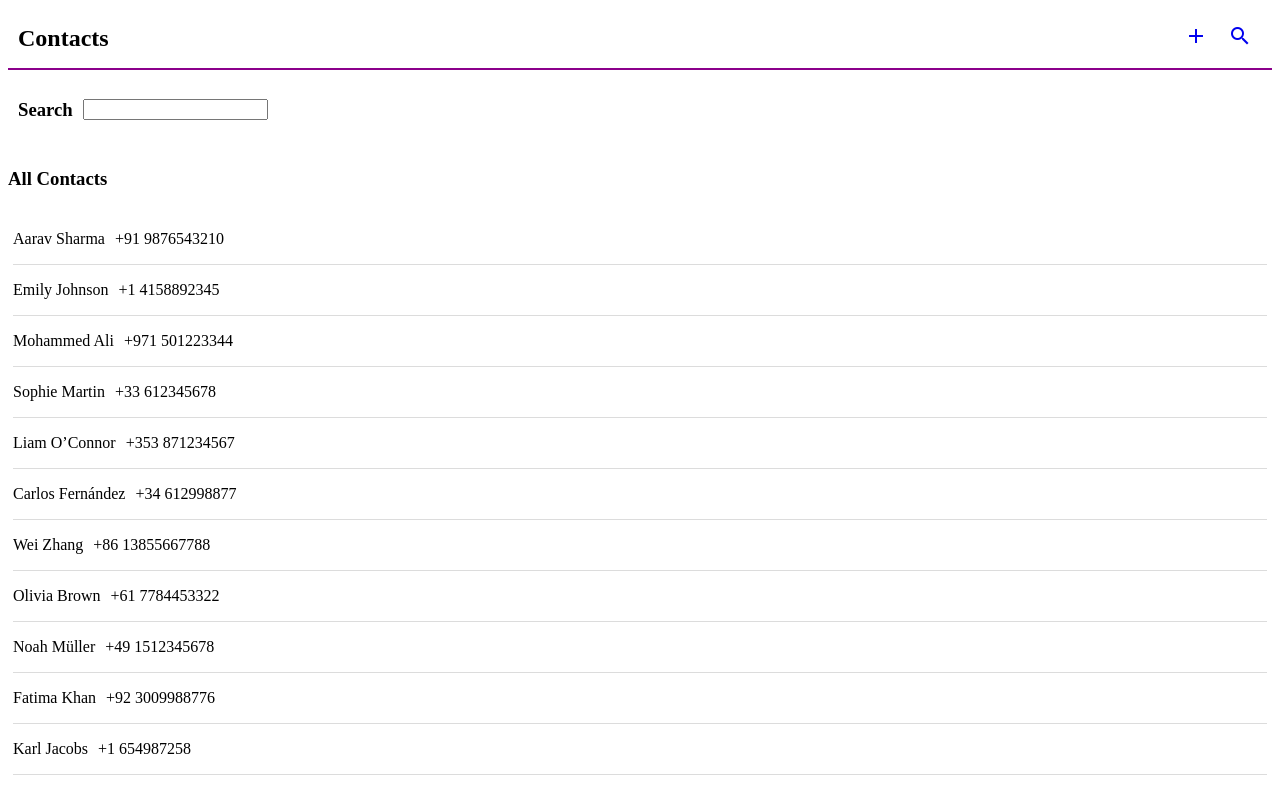
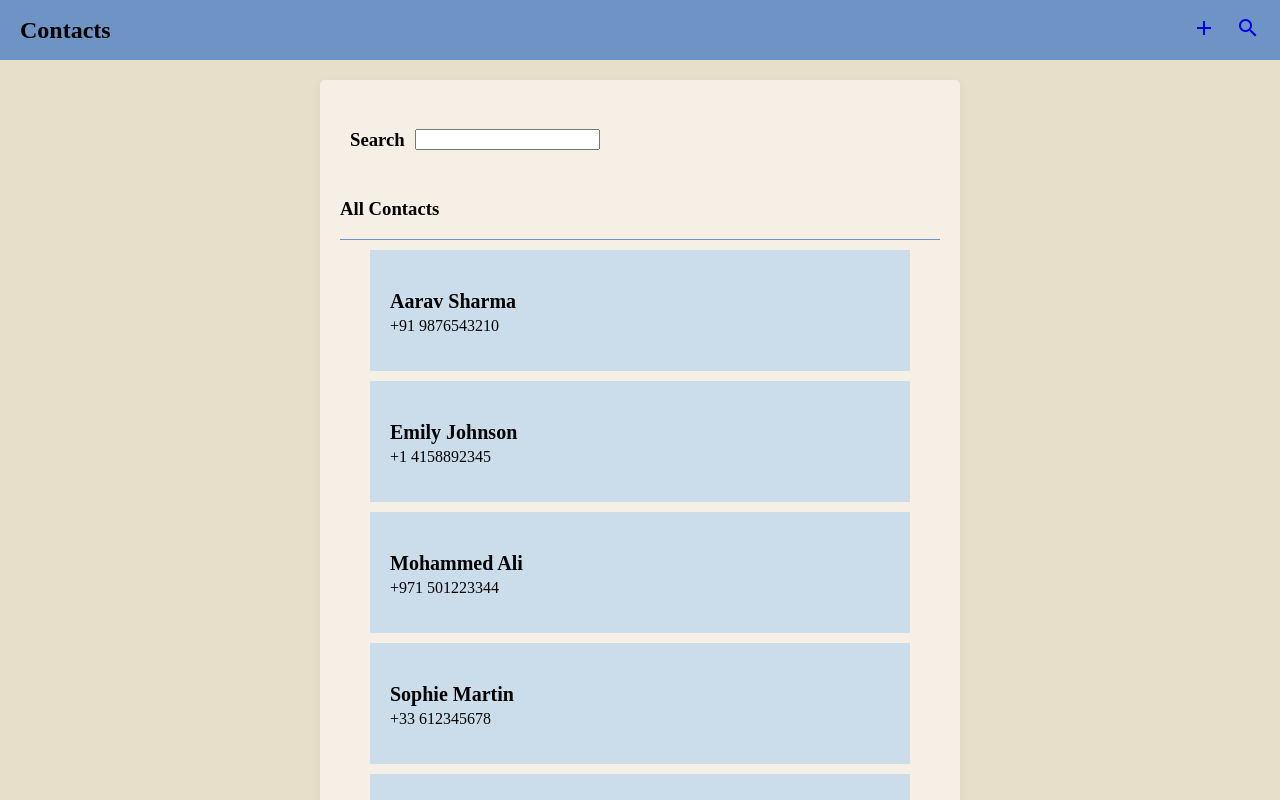
Before and after one commit to manuraj23/contact-directory-application, an Angular app in the folder contact-directory/: page / in a window 1280 px wide. Shown: the top 800 px of the page. Built offline with nearby package versions, Linux system fonts and the light colour scheme.

Commit message:
added styles

```diff
--- a/contact-directory/src/app/add-contact/add-contact.css
+++ b/contact-directory/src/app/add-contact/add-contact.css
@@ -1,5 +1,17 @@
+.formcontainer{
+    background: #F5EFE6;
+    padding: 20px;
+    border-radius: 5px;
+    width: 600px;
+    margin-bottom: 20px;
+    box-shadow: 0px 4px 10px rgba(105, 101, 91, 0.1);
+    margin-top: 80px;
+}
+
+
 .form{
-    display:list-item;
+    display:flex;
+    flex-direction: column;
 }
 
 .form-items{
@@ -11,5 +23,11 @@
 .save-reset-button{
     padding: 10px;
     display: flex;
-    gap: 10px
+    gap: 10px;
 }
+
+button{
+    background-color: #CBDCEB;
+    border-color: #6D94C5;
+    size: 20px;
+}
--- a/contact-directory/src/app/add-contact/add-contact.html
+++ b/contact-directory/src/app/add-contact/add-contact.html
@@ -1,3 +1,4 @@
+<div class="formcontainer">
     <h3>Add Contacts</h3>
 
     <div class="form">
@@ -22,3 +23,4 @@
             </div>
         </form>
     </div>
+</div>
--- a/contact-directory/src/app/app.css
+++ b/contact-directory/src/app/app.css
@@ -0,0 +1,6 @@
+.container{
+    display: flex;
+    justify-content: center;
+    flex-direction: column;
+    align-items: center;
+}
--- a/contact-directory/src/app/app.html
+++ b/contact-directory/src/app/app.html
@@ -1,3 +1,4 @@
 <app-navbar></app-navbar>
-
-<router-outlet></router-outlet>
+<div class="container">
+    <router-outlet></router-outlet>
+</div>
--- a/contact-directory/src/app/navbar/navbar.css
+++ b/contact-directory/src/app/navbar/navbar.css
@@ -1,17 +1,22 @@
-nav{
+.navbar{
     display: flex;
     justify-content: space-between;
     padding: 10px;
-    position: sticky;
+    padding-right: 20px;
+    padding-left: 20px;
+    position:fixed;
     height: 40px;
     width:auto;
     align-items: center;
-    border-bottom: 2px solid darkmagenta;
+    background-color: #6D94C5;
+    width: 100%;
 }
 
 ul{
     display: flex;
     list-style: none;
+    color: #384c65;
+    padding-right: 30px;
 }
 
 li{
--- a/contact-directory/src/app/navbar/navbar.html
+++ b/contact-directory/src/app/navbar/navbar.html
@@ -1,6 +1,6 @@
 <link rel="stylesheet" href="https://fonts.googleapis.com/icon?family=Material+Icons">
 
-<nav>
+<nav class="navbar">
     <h2>Contacts</h2>
     <ul>
         <li>
--- a/contact-directory/src/app/search-contact/search-contact.css
+++ b/contact-directory/src/app/search-contact/search-contact.css
@@ -1,3 +1,13 @@
+.searchcontainer{
+    background: #F5EFE6;
+    padding: 20px;
+    border-radius: 5px;
+    width: 600px;
+    margin-bottom: 20px;
+    box-shadow: 0px 4px 10px rgba(105, 101, 91, 0.1);
+    margin-top: 80px;
+}
+
 .search{
     align-items: center;
     display: flex;
@@ -10,10 +20,32 @@
     padding: 5px;
     display: flex;
     flex-direction: column;
+    align-items: center;
+    justify-content: center;
+    display: flex;
+    flex-direction: column;
+}
+
+.title{
+    border-bottom: 1px solid #6D94C5;
 }
 
 .listcontacts{
+    background-color: #CBDCEB;
+    padding: 5px;
+    width: 500px;
+    margin: 5px;
+    padding: 20px;
     display: flex;
-    gap: 10px;
-    border-bottom: 1px solid gainsboro;
+    flex-direction: column;
 }
+
+.namestyle{
+    font-size: 20px;
+    font-weight: bold;
+    margin-bottom: 2px;
+}
+
+.numberstyle{
+    margin-top: 2px;
+}
--- a/contact-directory/src/app/search-contact/search-contact.html
+++ b/contact-directory/src/app/search-contact/search-contact.html
@@ -1,13 +1,18 @@
+<div class="container">
+<div class="searchcontainer">
     <div class="search">
         <h3>Search</h3>
         <input type="text" [(ngModel)]="searchText" (input)="onSearch()">
     </div>
-
+    <div class="title">
         <h3 *ngIf="!searchText">All Contacts</h3>
         <h3 *ngIf="searchText">Contacts</h3>
+    </div>
     <div class="viewcontacts">
         <div *ngFor = 'let contact of contactList' class="listcontacts">
-        <p>{{contact.name}}</p>
-        <p>{{contact.countryCode}} {{contact.phoneNo}}</p>
+            <p class="namestyle">{{contact.name}}</p>
+            <p class="numberstyle">{{contact.countryCode}} {{contact.phoneNo}}</p>
         </div>
     </div>
+</div>
+</div>
--- a/contact-directory/src/styles.css
+++ b/contact-directory/src/styles.css
@@ -1 +1,4 @@
-/* You can add global styles to this file, and also import other style files */
+body {
+    background: #E8DFCA;
+    margin: 0px;
+}
```
Lines whose indentation alone changed are shown as unchanged.
